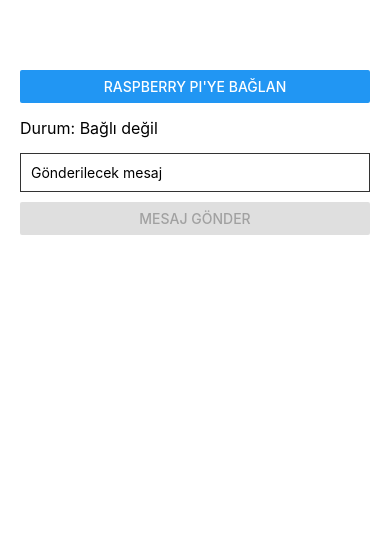
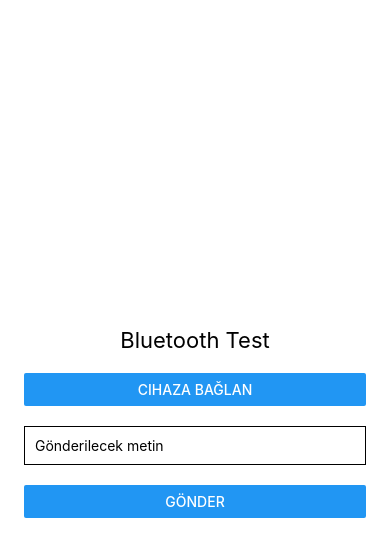
Before and after one commit to SarpErdogan/bluetooth, a React Native app: screen / in a window 390 px wide. Shown: the top 556 px of the page. Built offline with nearby package versions, Linux system fonts and the light colour scheme.

Commit message:
alr this might be the last commit

```diff
--- a/App.tsx
+++ b/App.tsx
@@ -1,73 +1,88 @@
-import React, { useState } from "react";
+import React, { useState } from 'react';
 import {
   View,
   Text,
+  TextInput,
   Button,
-  TextInput,
+  Alert,
   StyleSheet,
-} from "react-native";
-import { useBluetoothStore } from "./src/bluetoothStore";
+} from 'react-native';
 
-const App: React.FC = () => {
-  const { connected, connectToPi, sendMessage } = useBluetoothStore();
-  const [text, setText] = useState<string>("");
+import BluetoothClassic from 'react-native-bluetooth-classic';
 
-  const handleConnect = async () => {
+export default function App() {
+  const [device, setDevice] = useState<any>(null);
+  const [text, setText] = useState('');
+
+  // 📌 Daha önce eşleştirilmiş cihaza bağlan
+  const connect = async () => {
     try {
-      await connectToPi();
-    } catch (err: any) {
-      alert(err.message);
+      const bonded = await BluetoothClassic.getBondedDevices();
+
+      // Raspberry Pi adını birebir yaz
+      const pi = bonded.find(d => d.name === 'raspberrypi');
+
+      if (!pi) {
+        Alert.alert('Hata', 'Raspberry Pi bulunamadı');
+        return;
+      }
+
+      const connected = await pi.connect();
+      setDevice(pi);
+
+      Alert.alert('Bağlandı', 'Raspberry Pi ile bağlantı kuruldu');
+    } catch (e) {
+      Alert.alert('Bağlantı hatası', String(e));
     }
   };
 
-  const handleSend = async () => {
+  // 📤 Metni gönder
+  const sendText = async () => {
+    if (!device) {
+      Alert.alert('Hata', 'Önce bağlan');
+      return;
+    }
+
     try {
-      await sendMessage(text);
-      setText("");
-    } catch (err: any) {
-      alert(err.message);
+      await device.write(text + '\n'); // 🔴 satır sonu önemli
+      setText('');
+    } catch (e) {
+      Alert.alert('Gönderme hatası', String(e));
     }
   };
 
   return (
     <View style={styles.container}>
-      <Button title="Raspberry Pi'ye Bağlan" onPress={handleConnect} />
+      <Text style={styles.title}>Bluetooth Test</Text>
 
-      <Text style={styles.status}>
-        Durum: {connected ? "Bağlı" : "Bağlı değil"}
-      </Text>
+      <Button title="Cihaza Bağlan" onPress={connect} />
 
       <TextInput
+        style={styles.input}
+        placeholder="Gönderilecek metin"
         value={text}
         onChangeText={setText}
-        placeholder="Gönderilecek mesaj"
-        style={styles.input}
       />
 
-      <Button
-        title="Mesaj Gönder"
-        onPress={handleSend}
-        disabled={!connected || !text}
-      />
+      <Button title="Gönder" onPress={sendText} />
     </View>
   );
-};
-
-export default App;
+}
 
 const styles = StyleSheet.create({
   container: {
-    padding: 20,
-    marginTop: 50,
+    flex: 1,
+    padding: 24,
+    justifyContent: 'center',
   },
-  status: {
-    marginVertical: 15,
-    fontSize: 16,
+  title: {
+    fontSize: 22,
+    textAlign: 'center',
+    marginBottom: 20,
   },
   input: {
     borderWidth: 1,
-    borderColor: "#333",
     padding: 10,
-    marginBottom: 10,
+    marginVertical: 20,
   },
 });
```
Also changed, not shown: 1 other file (tests, documents, lock files or other folders).
